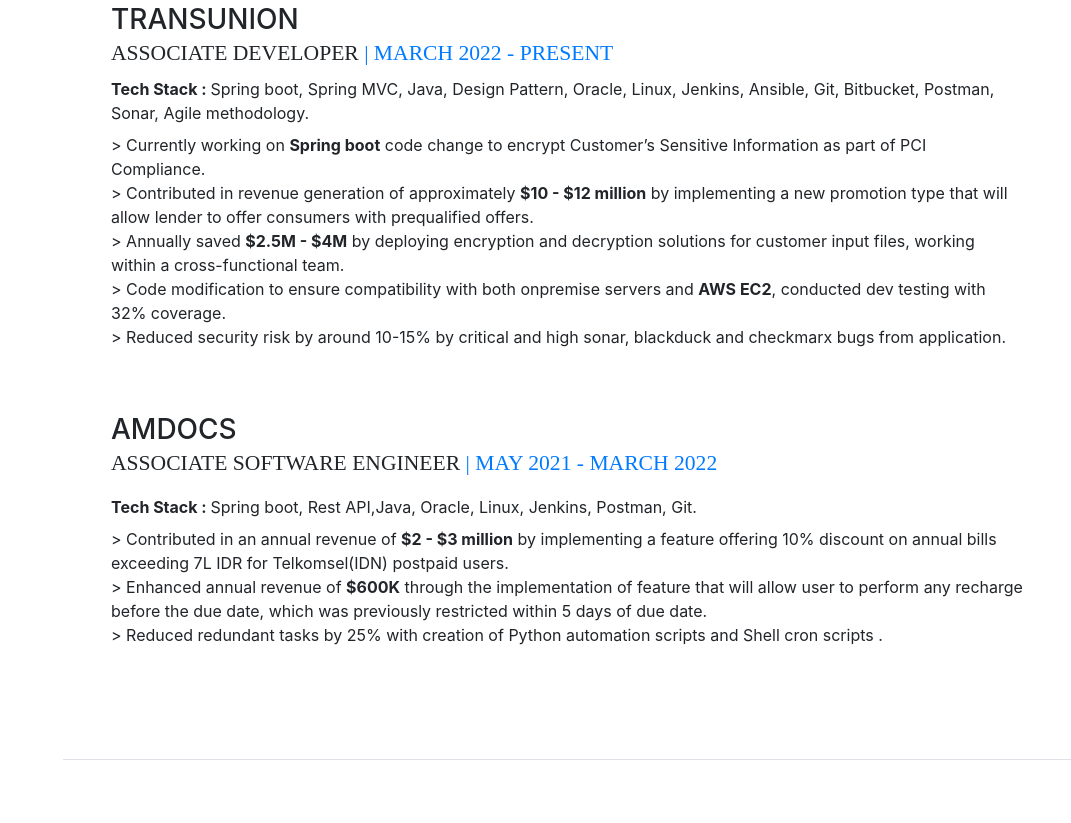
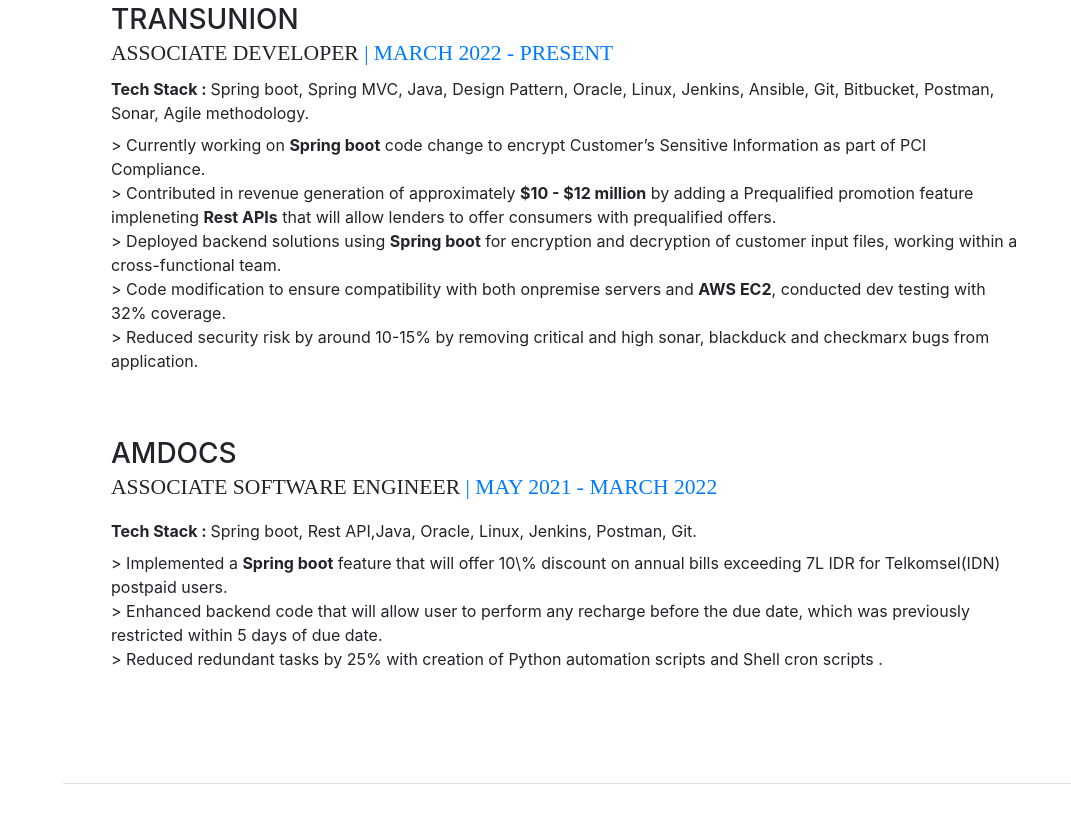
Before and after one commit to samyakpadwekar/portfolio, a website with bundled scripts: page index.html in a window 1280 px wide. Shown: the part 931-1754 px from the top of the page, without its empty margins (209-1280 px from the left). Built offline with nearby package versions, Linux system fonts and the light colour scheme; a web font is replaced by a local one.

Commit message:
Update index.html

```diff
--- a/index.html
+++ b/index.html
@@ -133,10 +133,10 @@
               <div class="mb-2"><b>Tech Stack : </b>Spring boot, Spring MVC, Java, Design Pattern, Oracle, Linux, Jenkins, Ansible, Git, Bitbucket, Postman, Sonar, Agile methodology.</div>
                <p>
                  > Currently working on <b>Spring boot</b> code change to encrypt Customer’s Sensitive Information as part of PCI Compliance. <br>
-                 > Contributed in revenue generation of approximately <b>$10 - $12 million</b> by implementing a new promotion type that will allow lender to offer consumers with prequalified offers. <br>
-                 > Annually saved <b>$2.5M - $4M</b> by deploying encryption and decryption solutions for customer input files, working within a cross-functional team. <br>
+                 > Contributed in revenue generation of approximately <b>$10 - $12 million</b> by adding a Prequalified promotion feature impleneting <b>Rest APIs</b> that will allow lenders to offer consumers with prequalified offers. <br>
+                 > Deployed backend solutions using <b>Spring boot</b> for encryption and decryption of customer input files, working within a cross-functional team. <br>
                  > Code modification to ensure compatibility with both onpremise servers and <b>AWS EC2</b>, conducted dev testing with 32% coverage. <br>
-                 > Reduced security risk by around 10-15% by critical and high sonar, blackduck and checkmarx bugs from application. <br>
+                 > Reduced security risk by around 10-15% by removing critical and high sonar, blackduck and checkmarx bugs from application. <br>
                  </p>
               </div>
           </div>
@@ -149,10 +149,8 @@
               </div>
               <div class="mb-2"><b>Tech Stack : </b>Spring boot, Rest API,Java, Oracle, Linux, Jenkins, Postman, Git.</div>
               <p>
-                > Contributed in an annual revenue of <b>$2 - $3 million</b> by implementing a feature offering 10% discount on annual bills
-                exceeding 7L IDR for Telkomsel(IDN) postpaid users. <br>
-                > Enhanced annual revenue of <b>$600K</b> through the implementation of feature that will allow user to perform any
-                recharge before the due date, which was previously restricted within 5 days of due date.<br>
+                > Implemented a <b>Spring boot</b> feature that will offer 10\% discount on annual bills exceeding 7L IDR for Telkomsel(IDN) postpaid users. <br>
+                > Enhanced backend code that will allow user to perform any recharge before the due date, which was previously restricted within 5 days of due date. <br>
                 > Reduced redundant tasks by 25% with creation of Python automation scripts and Shell cron scripts .<br>
               </p>
             </div>
```
